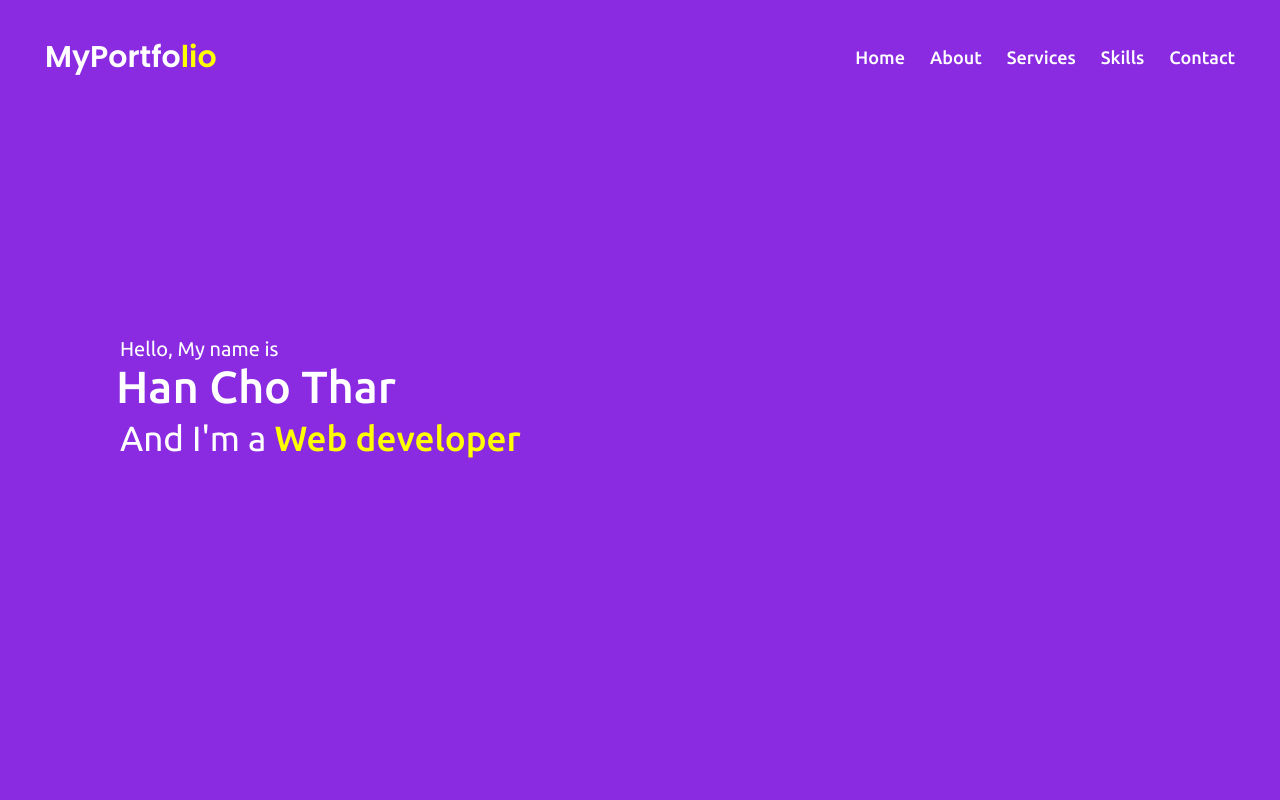
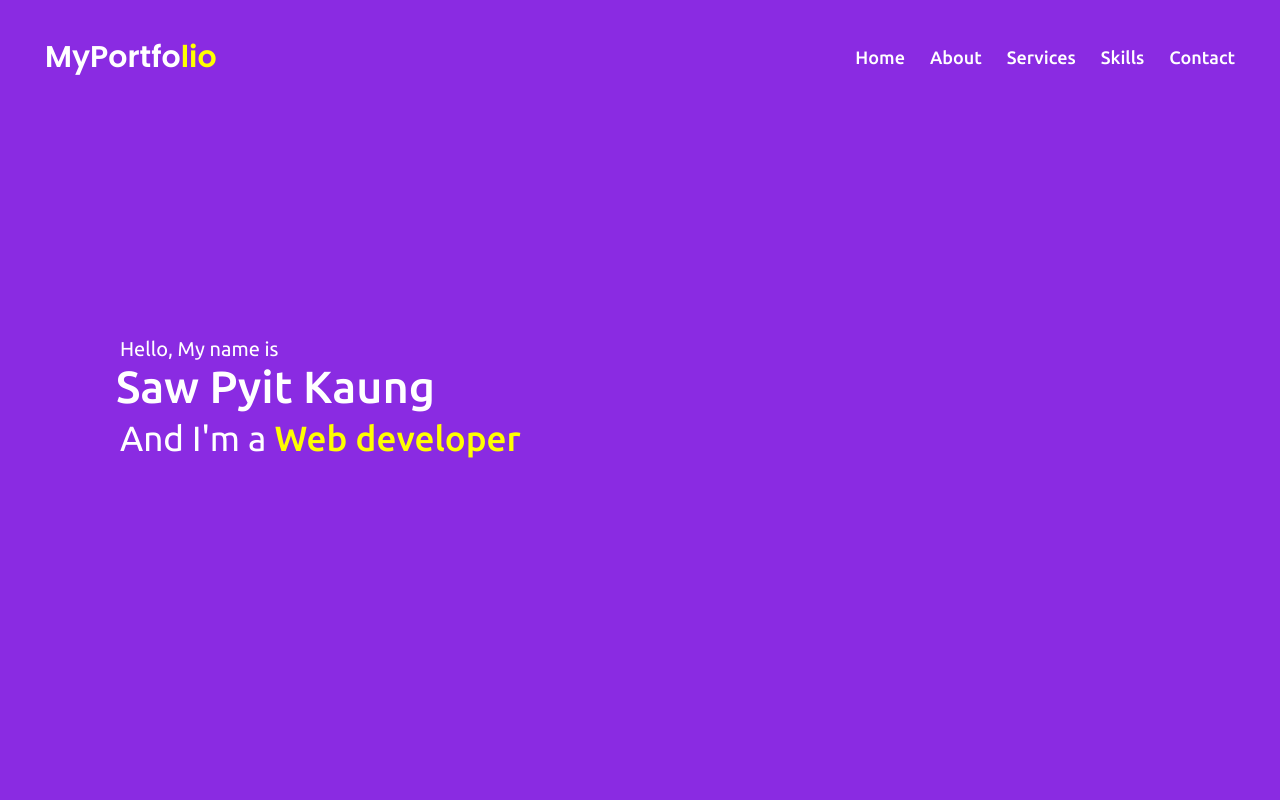
Before and after one commit to MyintMyatKyaw/My-portfolio, a plain HTML site: page index.html in a window 1280 px wide. Shown: the top 800 px of the page. Drawn offline with Linux system fonts and the light colour scheme.

Commit message:
Update index.html

```diff
--- a/index.html
+++ b/index.html
@@ -34,7 +34,7 @@
     <div class="max-width">
       <div class="home-content">
         <div class="text-1">Hello, My name is</div>
-        <div class="text-2">Han Cho Thar</div>
+        <div class="text-2">Saw Pyit Kaung</div>
         <div class="text-3">And I'm a <span>Web developer</span></div>
       </div>
     </div>
```
